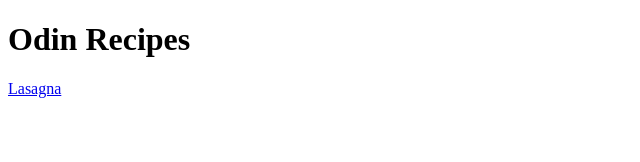
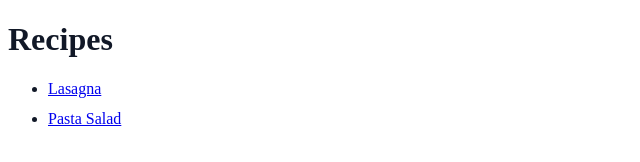
Before and after one commit to taterHotDish/odin-recipes, a plain HTML site: page index.html in a window 1280 px wide. Shown: the whole page, without its empty margins (0-640 px from the left). Drawn offline with Linux system fonts and the light colour scheme.

Commit message:
Added Pasta Salad

```diff
--- /dev/null
+++ b/css/index.css
@@ -0,0 +1,38 @@
+/* Add extra vertical spacing between top-level list entries for all unordered lists.
+   Use the child combinator to avoid double-spacing on nested lists. */
+ul > li {
+    margin-bottom: 0.75rem; /* adjust this value to taste (0.5rem, 1rem, 12px...) */
+}
+
+/* Avoid extra space after the last item */
+ul > li:last-child {
+    margin-bottom: 0;
+}
+
+/* Tell user agents this site supports both light and dark color schemes.
+   Place this in a shared stylesheet so every page that links it inherits the
+   same preference without needing the meta tag in every HTML file. */
+:root {
+    color-scheme: light dark;
+}
+
+/* Example: set page colors based on the user's preference. Tweak variables
+   or properties below to match your design. */
+:root {
+    /* default (light) colors */
+    --bg: #ffffff;
+    --fg: #111827;
+}
+
+@media (prefers-color-scheme: dark) {
+    :root {
+        --bg: #0b1220;
+        --fg: #e6edf3;
+    }
+}
+
+/* Apply the variables site-wide (simple example) */
+html, body {
+    background-color: var(--bg);
+    color: var(--fg);
+}
--- a/index.html
+++ b/index.html
@@ -4,9 +4,13 @@
     <meta charset="UTF-8">
     <meta name="viewport" content="width=device-width, initial-scale=1.0">
     <title>Document</title>
+    <link rel="stylesheet" href="./css/index.css">
 </head>
 <body>
-    <h1>Odin Recipes</h1>
-    <a href="./recipes/lasagna.html">Lasagna</a>
+    <h1>Recipes</h1>
+    <ul>
+        <li><a href="./recipes/lasagna.html">Lasagna</a></li>
+        <li><a href="./recipes/pasta-salad-recipe.html">Pasta Salad</a></li>
+    </ul>
 </body>
 </html>
```
Also changed, not shown: recipes/lasagna.html (+2 -2 lines), recipes/pasta-salad-recipe.html (added, +22 -0 lines).
